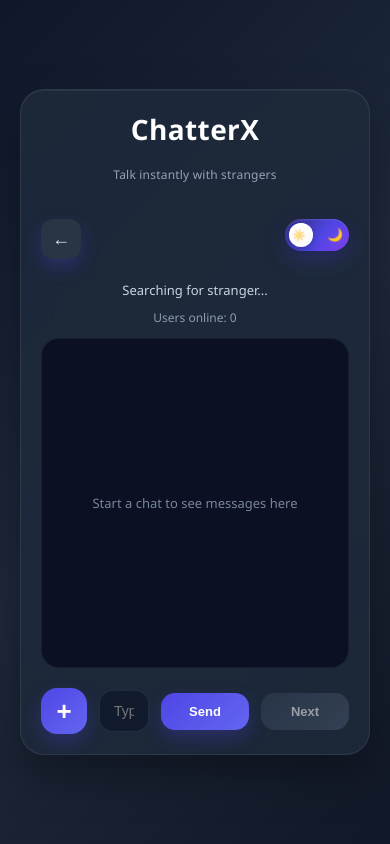
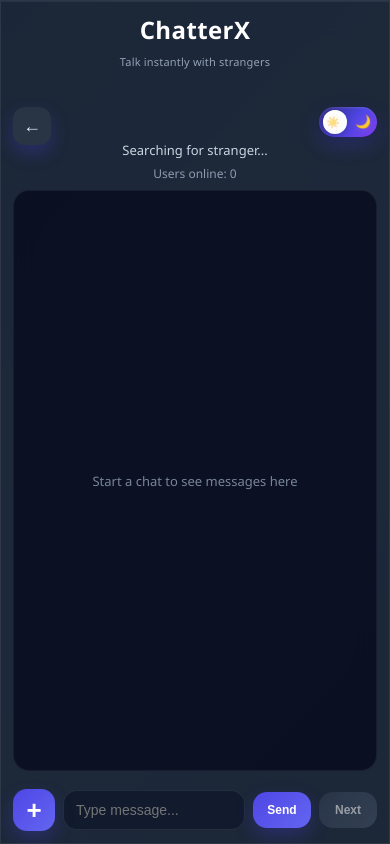
Before and after one commit to techraj741/ChatterX, a website: page public/index.html in a window 390 px wide. Both pictures are taken after a click on the button "Start Chat". Drawn offline with nearby package versions, Linux system fonts and the light colour scheme; no server answers.

Commit message:
Update chat layout to full screen

```diff
--- a/public/style.css
+++ b/public/style.css
@@ -942,3 +942,171 @@ body.light .welcome-card{
 body.light .welcome-text{
     color:#7f6b4b;
 }
+
+/* =========================================================
+   FULL WINDOW CHAT LAYOUT UPDATE
+========================================================= */
+
+body {
+  padding: 0 !important;
+  min-height: 100vh;
+  height: 100vh;
+  display: block !important;
+  overflow: hidden;
+}
+
+.container {
+  width: 100vw !important;
+  max-width: none !important;
+  height: 100vh !important;
+  margin: 0 !important;
+  padding: 18px 22px !important;
+  border-radius: 0 !important;
+  box-sizing: border-box;
+  display: flex;
+  flex-direction: column;
+}
+
+.screen {
+  height: 100%;
+}
+
+#chatScreen {
+  display: flex;
+  flex-direction: column;
+  height: 100%;
+}
+
+#chatScreen.hidden {
+  display: none !important;
+}
+
+.chat-header {
+  margin-bottom: 6px;
+}
+
+.floating-controls {
+  height: 56px !important;
+  margin-bottom: 6px !important;
+}
+
+#status {
+  margin: 8px 0 6px !important;
+}
+
+.online-users {
+  margin: 0 0 8px !important;
+}
+
+#chatBox {
+  flex: 1 !important;
+  height: auto !important;
+  min-height: 0;
+  margin-bottom: 10px !important;
+}
+
+.input-area {
+  flex-shrink: 0;
+}
+
+.input-box {
+  padding-top: 8px !important;
+}
+
+.message {
+  max-width: 60%;
+}
+
+.chat-media {
+  max-width: 320px;
+  max-height: 360px;
+}
+
+/* Welcome screen center */
+#welcomeScreen {
+  height: 100%;
+}
+
+#welcomeScreen.active-screen,
+#welcomeScreen:not(.hidden) {
+  display: flex;
+  flex-direction: column;
+  justify-content: center;
+  max-width: 520px;
+  margin: 0 auto;
+}
+
+/* Mobile full screen */
+@media (max-width: 600px) {
+  body {
+    height: 100dvh;
+    min-height: 100dvh;
+  }
+
+  .container {
+    height: 100dvh !important;
+    padding: 12px !important;
+  }
+
+  h1 {
+    font-size: 24px;
+    margin-bottom: 8px;
+  }
+
+  .subheading {
+    font-size: 11px;
+  }
+
+  .floating-controls {
+    height: 48px !important;
+  }
+
+  .back-btn {
+    width: 38px;
+    height: 38px;
+  }
+
+  .toggle {
+    width: 58px;
+    height: 30px;
+  }
+
+  #chatBox {
+    padding: 12px !important;
+    border-radius: 16px;
+  }
+
+  .message {
+    max-width: 82%;
+    font-size: 13px;
+  }
+
+  .input-box {
+    gap: 8px !important;
+  }
+
+  .plus-btn {
+    min-width: 42px;
+    width: 42px;
+    height: 42px;
+    border-radius: 14px;
+  }
+
+  #messageInput {
+    min-width: 0;
+    flex: 1;
+    padding: 11px 12px;
+  }
+
+  #sendBtn,
+  #nextBtn {
+    min-width: 58px !important;
+    padding: 11px 10px;
+    font-size: 12px;
+  }
+
+  .chat-media {
+    max-width: 220px;
+    max-height: 260px;
+  }
+}
```
